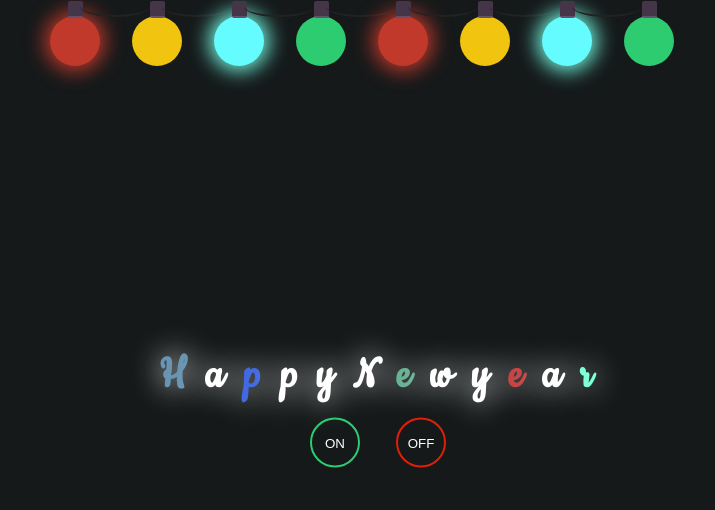
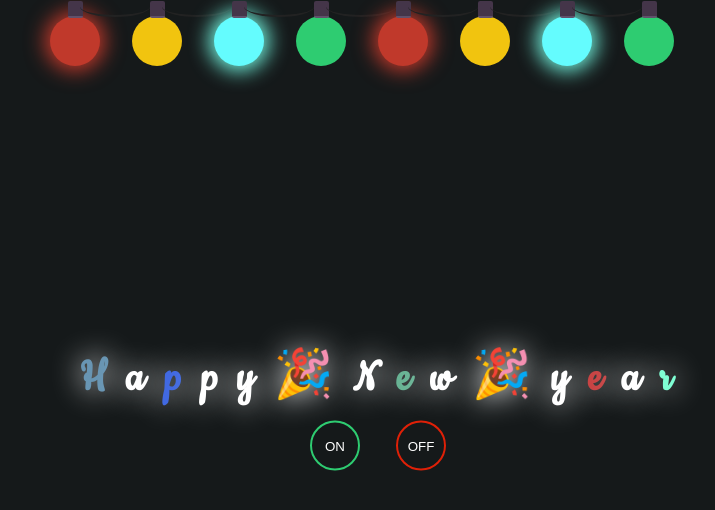
Before and after one commit to binemugha/Christmas-light, a plain HTML site: page index.html in a window 1280 px wide. Shown: the whole page, without its empty margins (278-993 px from the left). Drawn offline with Linux system fonts and the light colour scheme.

Commit message:
celebration

```diff
--- a/index.html
+++ b/index.html
@@ -32,11 +32,11 @@
           <span class="r">p</span>
           <span>p</span>
           <span>y</span>
-          <span class="t"></span>
+          <span class="t">🎉</span>
           <span>N</span>
           <span class="a">e</span>
           <span>w</span>
-          <span class="l"></span>
+          <span class="l">🎉</span>
           <span>y</span>
           <span class="g">e</span>
           <span>a</span>
```
